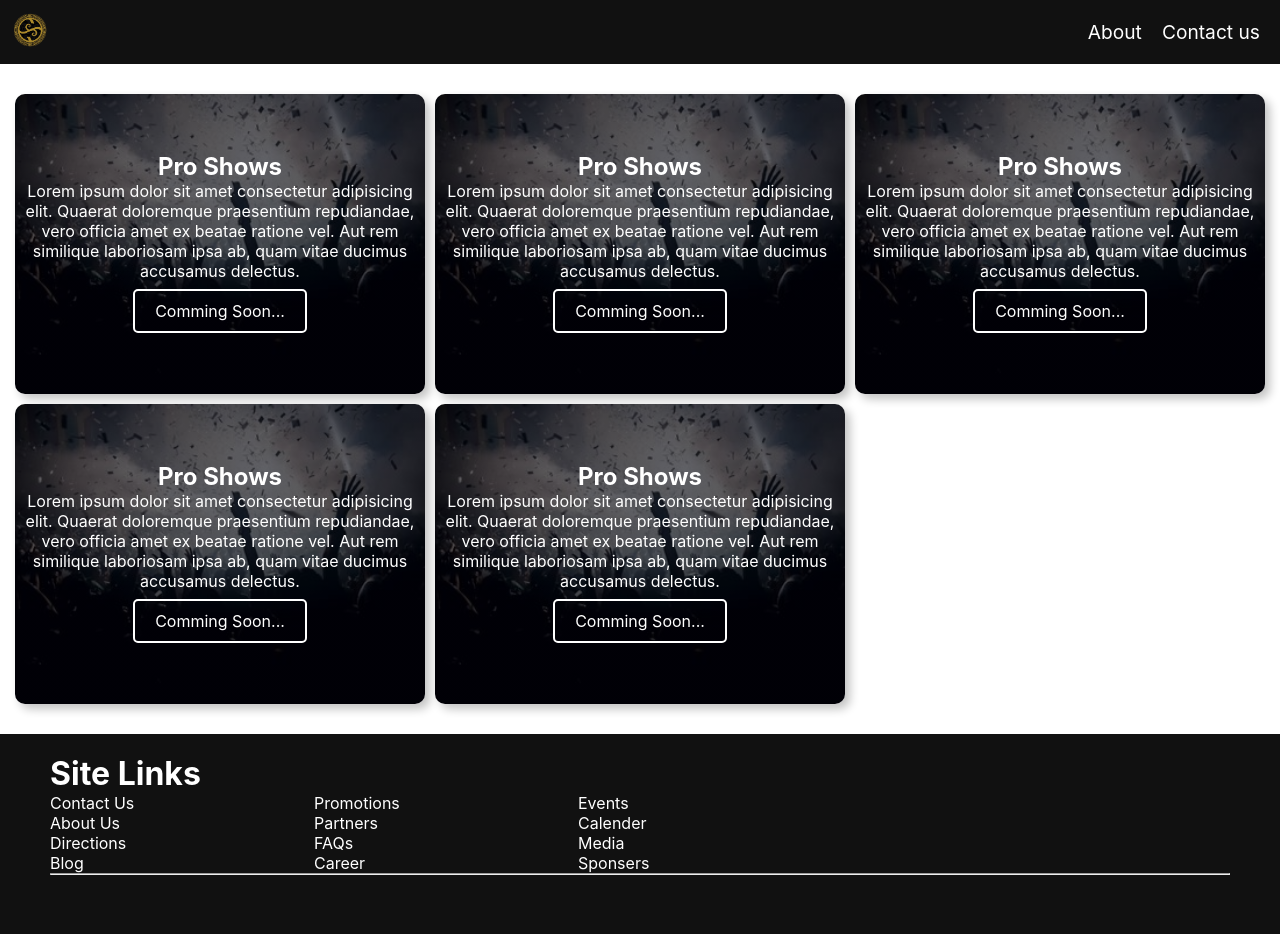
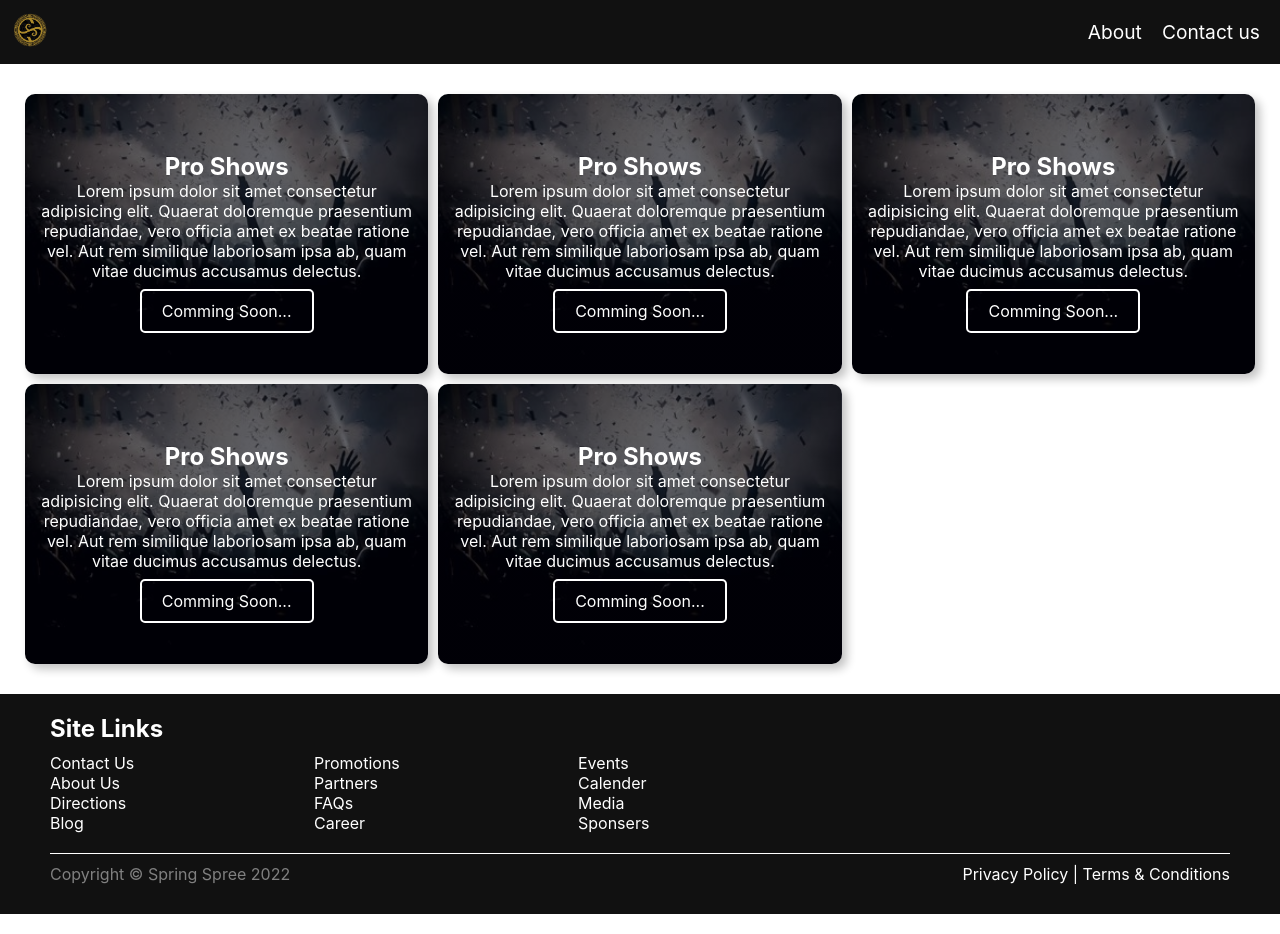
Before and after one commit to namantam1/spring-spree-22, a React (Vite) app: page /explore in a window 1280 px wide. Built offline with nearby package versions, Linux system fonts and the light colour scheme.

Commit message:
Add video

```diff
--- a/src/components/Card.tsx
+++ b/src/components/Card.tsx
@@ -20,7 +20,7 @@ export default function Card() {
 
 const Container = styled.div`
   padding: 10px;
-  height: 300px;
+  height: 280px;
   /* max-width: 400px; */
   width: 100%;
   border-radius: 10px;
--- a/src/components/Footer.tsx
+++ b/src/components/Footer.tsx
@@ -5,7 +5,7 @@ export default function Footer() {
   return (
     <Container>
       <SiteLinks>
-        <h1>Site Links</h1>
+        <h2>Site Links</h2>
         <div>
           <ul>
             <li>
@@ -51,14 +51,21 @@ export default function Footer() {
           </ul>
         </div>
       </SiteLinks>
-      <hr />
+      <Copyright>
+        <div className="small">Copyright &copy; Spring Spree 2022</div>
+        <div>
+          <Link to="privacy_policy">Privacy Policy</Link>
+          {" | "}
+          <Link to="terms-conditons">Terms &amp; Conditions</Link>
+        </div>
+      </Copyright>
     </Container>
   );
 }
 
 const Container = styled.footer`
   padding: 20px 50px;
-  height: 200px;
+  min-height: 200px;
   background-color: ${({ theme }) => theme.main};
   color: white;
 `;
@@ -72,6 +79,7 @@ const SiteLinks = styled.div`
     display: flex;
 
     ul {
+      margin-top: 10px;
       flex: 0 0 33%;
     }
   }
@@ -81,3 +89,21 @@ const SiteLinks = styled.div`
     color: white;
   }
 `;
+
+const Copyright = styled.div`
+  display: flex;
+  justify-content: space-between;
+  padding: 10px 0;
+  margin-top: 20px;
+
+  border-top: 1px solid white;
+
+  .small {
+    color: grey;
+  }
+
+  a {
+    text-decoration: none;
+    color: white;
+  }
+`;
--- a/src/pages/Explore.tsx
+++ b/src/pages/Explore.tsx
@@ -28,7 +28,7 @@ const Container = styled.div`
 
 const Main = styled.section`
   margin: 10px;
-  padding: 30px 0;
+  padding: 30px 10px;
   display: grid;
   grid-gap: 10px;
   grid-template-columns: repeat(auto-fill, minmax(400px, 1fr));
--- a/src/pages/Home.tsx
+++ b/src/pages/Home.tsx
@@ -2,11 +2,13 @@ import { Link } from "react-router-dom";
 import styled from "styled-components";
 
 import Timer from "../components/Timer";
-import Button from "../UI/Button";
 
 export default function Home() {
   return (
     <Container>
+      <Video autoPlay loop muted>
+        <source src="/assets/videos/cover.m4v" />
+      </Video>
       <Title>Coming Soon</Title>
       <SubTitle>Our website is under construction</SubTitle>
       <Timer />
@@ -19,11 +21,21 @@ export default function Home() {
 
 const Container = styled.div`
   height: 100vh;
-  background-color: #121216;
+  background-color: #000000a1;
   display: flex;
   flex-direction: column;
   align-items: center;
   justify-content: center;
+`;
+
+const Video = styled.video`
+  object-fit: cover;
+  position: absolute;
+  top: 0;
+  left: 0;
+  height: 100%;
+  width: 100%;
+  z-index: -1;
 `;
 
 const Title = styled.h1`
@@ -34,6 +46,7 @@ const Title = styled.h1`
   text-transform: uppercase;
   margin: 0;
   color: white;
+  text-shadow: 1px 1px 5px white;
 `;
 
 const SubTitle = styled.h2`
```
Also changed, not shown: 1 other file (tests, documents, lock files or other folders).
